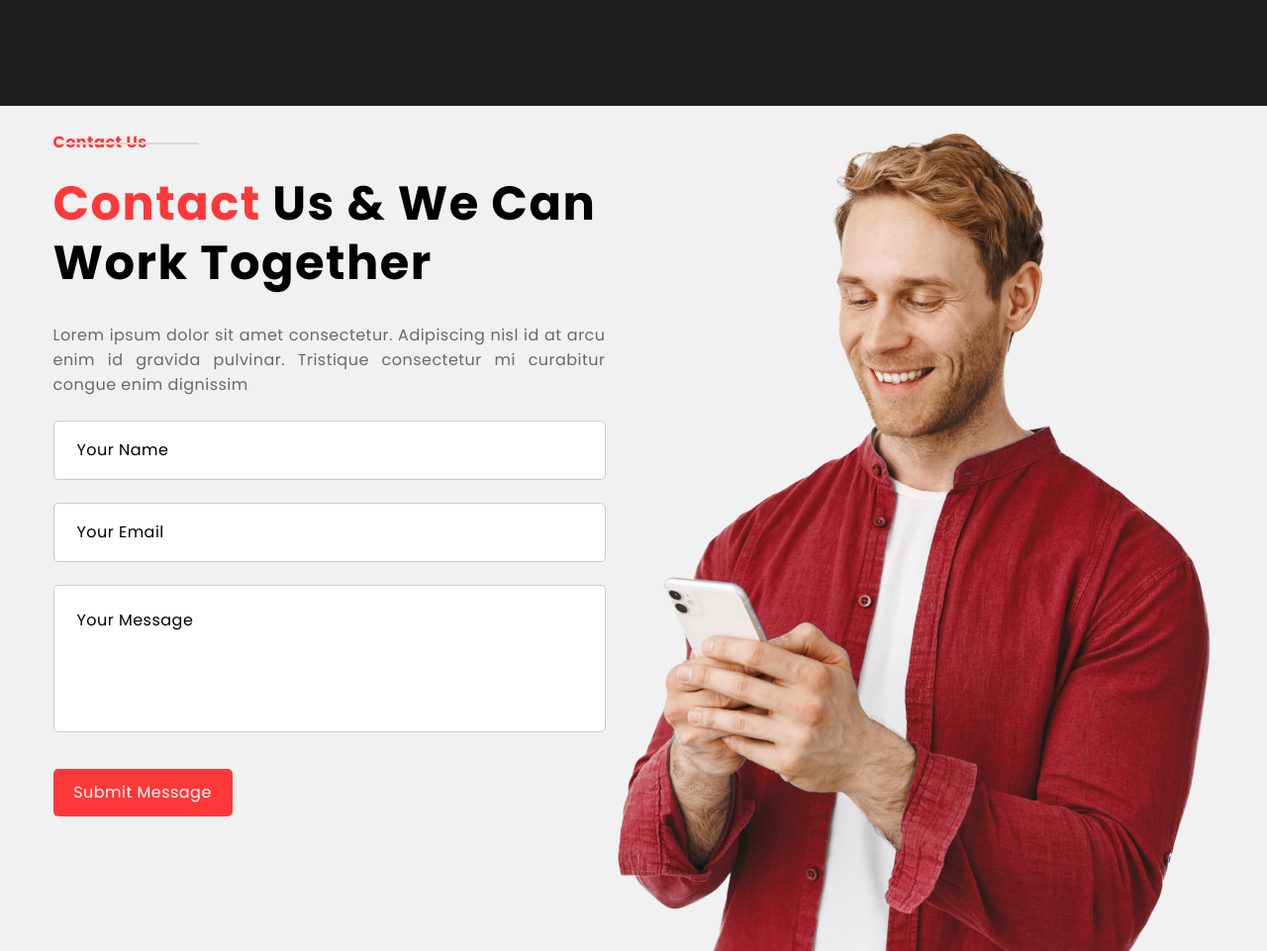
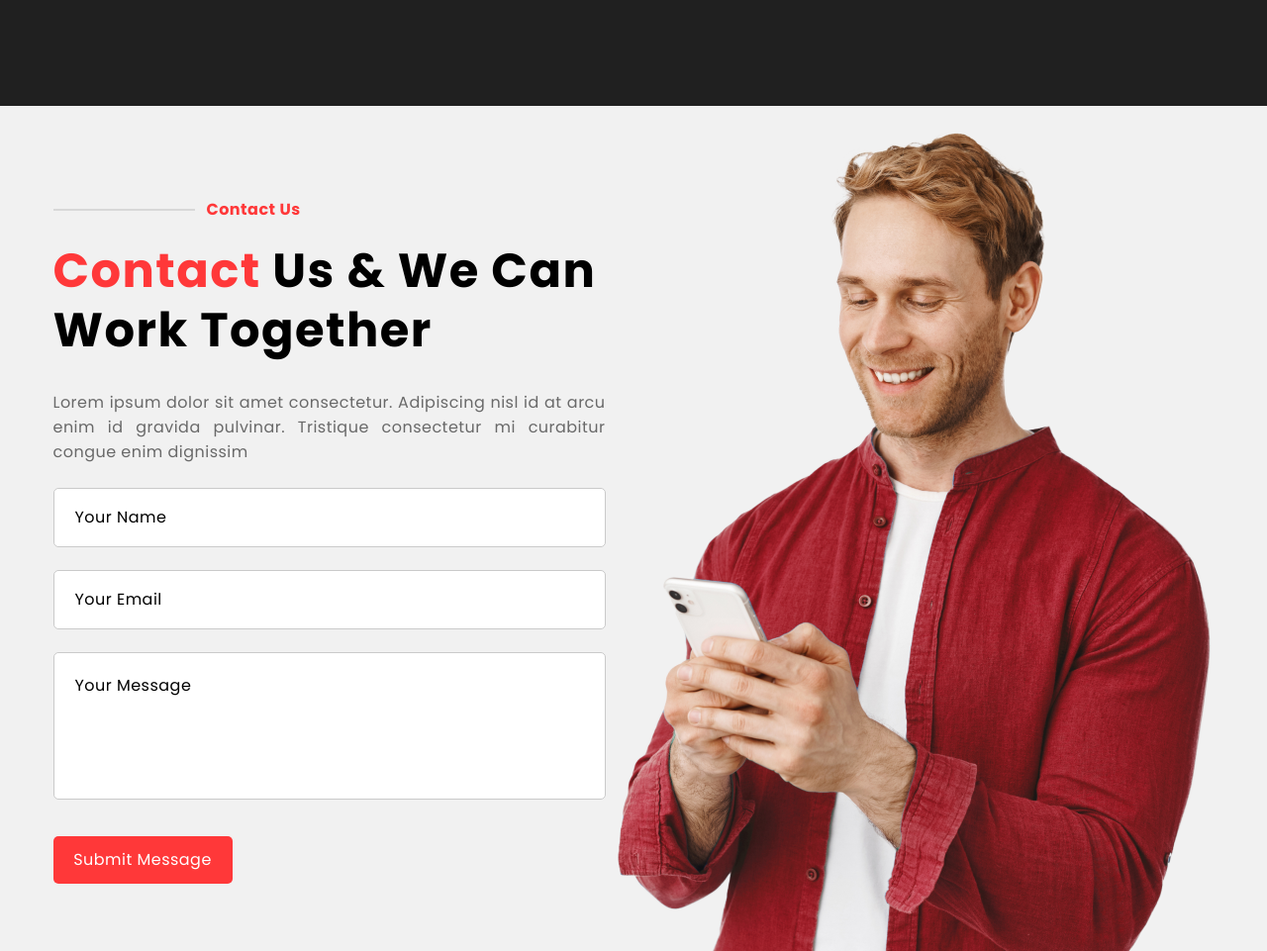
Before and after one commit to OlesyaDudar/teamproject1-01, a plain HTML site: page index.html in a window 1280 px wide. Shown: the part 3799-4760 px from the top of the page at 99% size. Drawn offline with nearby package versions, Linux system fonts and the light colour scheme.

Commit message:
contact section fixed

```diff
--- a/css/styles.css
+++ b/css/styles.css
@@ -8,6 +8,8 @@
   --color-black-000000: #000000;
   --color-reviews: #f7f7f7;
   --color-menu-btn: #f2f2f2;
+  --color-additional-background: #f1f1f1;
+  --color-grey-border: #cacaca;
 }
 
 body {
@@ -673,12 +675,13 @@ button {
 */
 
 .contact {
-  background: #f1f1f1;
+  background: var(--color-additional-background);
+  padding-top: 25px;
 }
 
 .contact-container {
-  padding-top: 25px;
   display: flex;
+  align-items: center;
   gap: 12px;
 }
 
@@ -686,16 +689,14 @@ button {
 }
 
 .contact-subtitle {
-  width: 181px;
   color: var(--color-main-red);
-  /* text-align: justify; */
   font-size: 16px;
   font-weight: 700;
   line-height: 1.55;
   letter-spacing: 0.03em;
-  /* margin: 0 auto; */
   margin-bottom: 19px;
-  position: relative;
+  display: flex;
+  align-items: center;
 }
 
 .contact-subtitle::before {
@@ -703,9 +704,8 @@ button {
   width: 143px;
   height: 2px;
   background: #d8d8d8;
-  position: absolute;
-  top: 50%;
-  left: 4px;
+  display: block;
+  margin-right: 12px;
 }
 
 .contact-title {
@@ -714,7 +714,6 @@ button {
   line-height: 1.255;
   letter-spacing: 0.03em;
   margin-bottom: 31px;
-  /* max-width: 548px; */
 }
 
 .contact-title span {
@@ -737,9 +736,11 @@ button {
   width: 100%;
   height: 60px;
   border-radius: 5px;
-  border: 1px solid #cacaca;
+  border: 1px solid var(--color-grey-border);
   background: var(--background-main);
   margin-bottom: 23px;
+  padding-left: 21px;
+  padding-right: 21px;
 }
 
 .form-input::placeholder {
@@ -748,8 +749,6 @@ button {
   font-size: 16px;
   line-height: 1.55;
   letter-spacing: 0.03em;
-  padding-left: 21px;
-  padding-right: 21px;
 }
 
 .form-message {
@@ -760,6 +759,7 @@ button {
   background: var(--background-main);
   margin-bottom: 33px;
   resize: none;
+  padding: 21px;
 }
 
 .form-message::placeholder {
@@ -768,7 +768,6 @@ button {
   font-size: 16px;
   line-height: 1.55;
   letter-spacing: 0.03em;
-  padding: 21px;
 }
 
 .form-btn {
@@ -777,7 +776,7 @@ button {
   font-size: 16px;
   font-family: inherit;
   letter-spacing: 0.03em;
-  width: 181px;
+  min-width: 181px;
   height: 48px;
   border-radius: 5px;
   background: var(--color-main-red);
```
